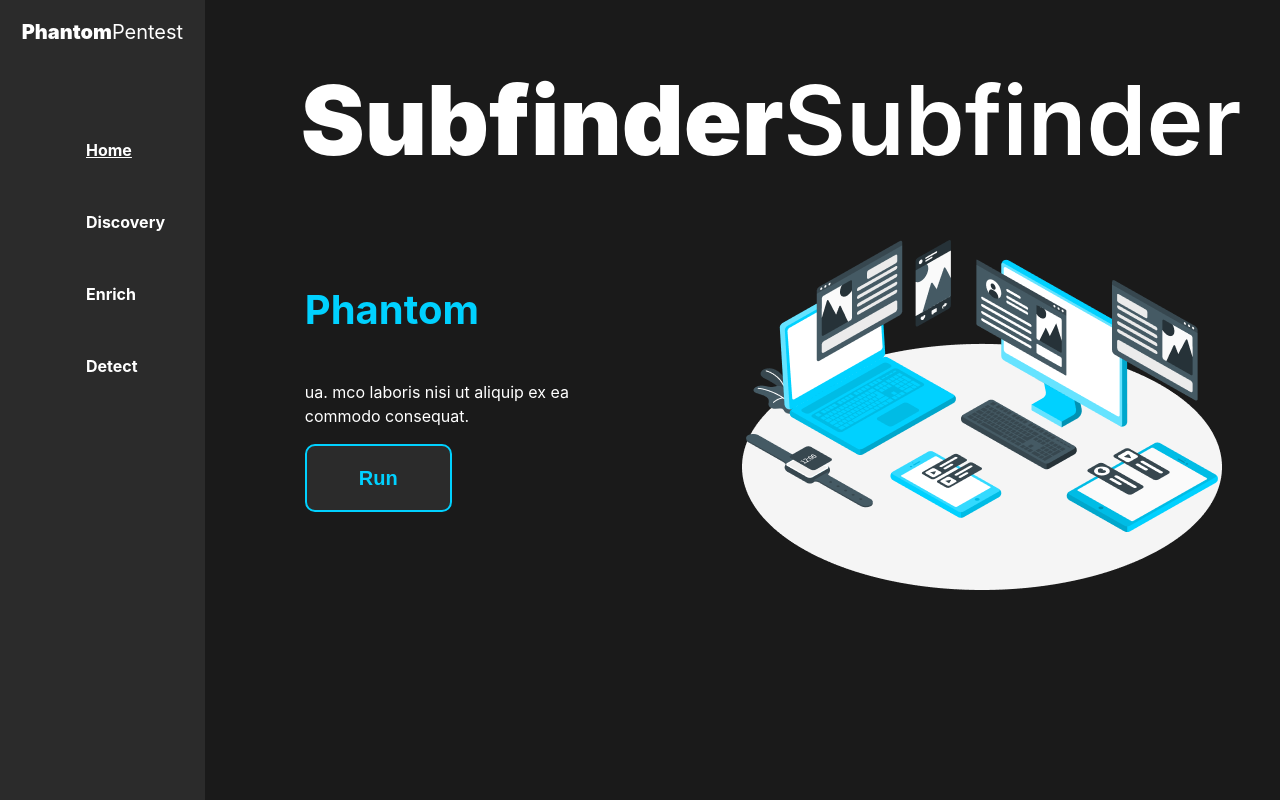
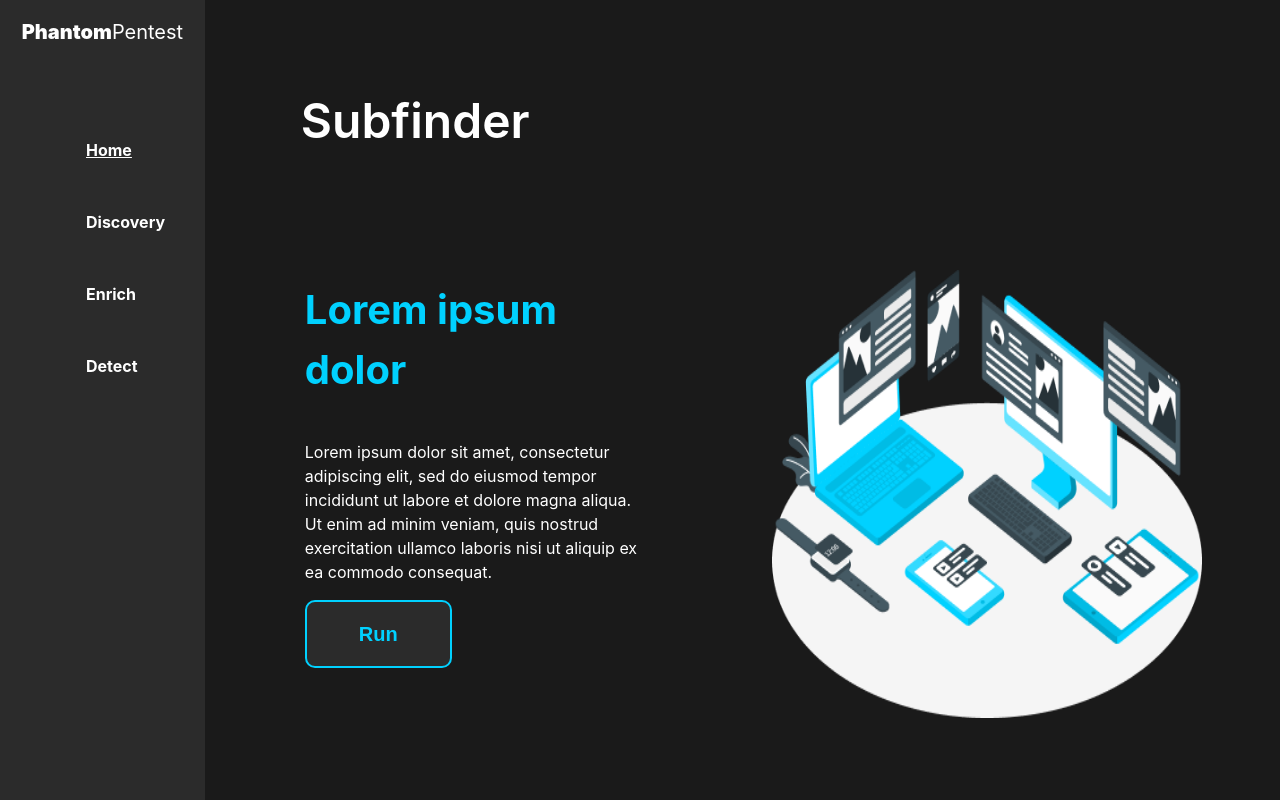
Before and after one commit to melihkaan240/emirRepo, a React (Create React App) app: page /discovery in a window 1280 px wide. Built offline with nearby package versions, Linux system fonts and the light colour scheme; some icons are missing.

Commit message:
fix: text

```diff
--- a/src/pages/Discovery.jsx
+++ b/src/pages/Discovery.jsx
@@ -7,23 +7,21 @@
     <Navbar/>
     <div>
     <div className='mainTitle'>
-       <span className='mainTitleTextLeft'>Subfinder</span>
-       <span className='mainTitleTextRight'>Subfinder</span>
+     <span className='mainTitleText'>Subfinder</span>
     </div>
     <div className='main'>
     <div className='mainleft'>
      <div className='leftChildContainer'>
-                  <p className='leftTextTitle'>Phantom</p>
-
+    <p className='leftTextTitle'>Lorem ipsum dolor</p>
     <p className='leftText'>
-     ua. mco laboris nisi ut aliquip ex ea commodo consequat.
+    Lorem ipsum dolor sit amet, consectetur adipiscing elit, sed do eiusmod tempor incididunt ut labore et dolore magna aliqua. Ut enim ad minim veniam, quis nostrud exercitation ullamco laboris nisi ut aliquip ex ea commodo consequat.
     </p>
     <button className='homeBtn'>Run</button>
 
     </div>
     </div>
     <div className='mainright'>
-       <img src={'/discoveryPhoto.png'} alt="Home" />
+    <img src={'/discoveryPhoto.png'} alt="Discovery" className='img' />
     </div>
     </div>
     </div>
--- a/src/pages/Home.jsx
+++ b/src/pages/Home.jsx
@@ -7,21 +7,23 @@
     <Navbar/>
     <div>
     <div className='mainTitle'>
-        <span className='mainTitleText'>Subfinder</span>
+    <span className='mainTitleTextLeft'>Phantom</span>
+    <span className='mainTitleTextRight'>Pentest</span>
     </div>
     <div className='main'>
     <div className='mainleft'>
      <div className='leftChildContainer'>
-       <p className='leftTextTitle'>Lorem ipsum dolor</p>
+               <p className='leftTextTitle'>Phantom</p>
+
     <p className='leftText'>
-       Lorem ipsum dolor sit amet, consectetur adipiscing elit, sed do eiusmod tempor incididunt ut labore et dolore magna aliqua. Ut enim ad minim veniam, quis nostrud exercitation ullamco laboris nisi ut aliquip ex ea commodo consequat.
+  ua. mco laboris nisi ut aliquip ex ea commodo consequat. Lorem ipsum dolor, sit amet consectetur adipisicing elit. Laborum iusto cum rerum tenetur culpa! Maxime suscipit quo eaque numquam laboriosam?
     </p>
       <button className='homeBtn'>Run</button>
 
     </div>
     </div>
     <div className='mainright'>
-       <img src={'/homePhoto.png'} alt="Home" className='img' />
+    <img src={'/homePhoto.png'} alt="Home"  className='img' />
     </div>
     </div>
     </div>
```
Lines whose indentation alone changed are shown as unchanged.
